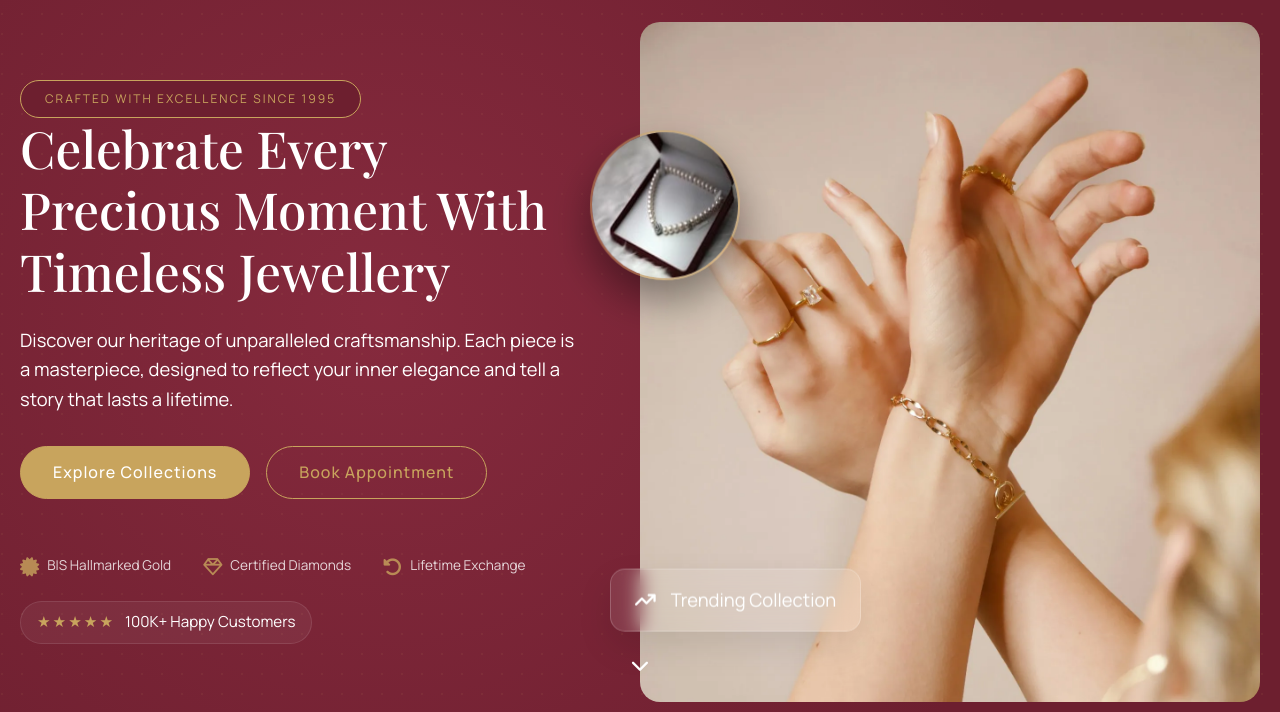
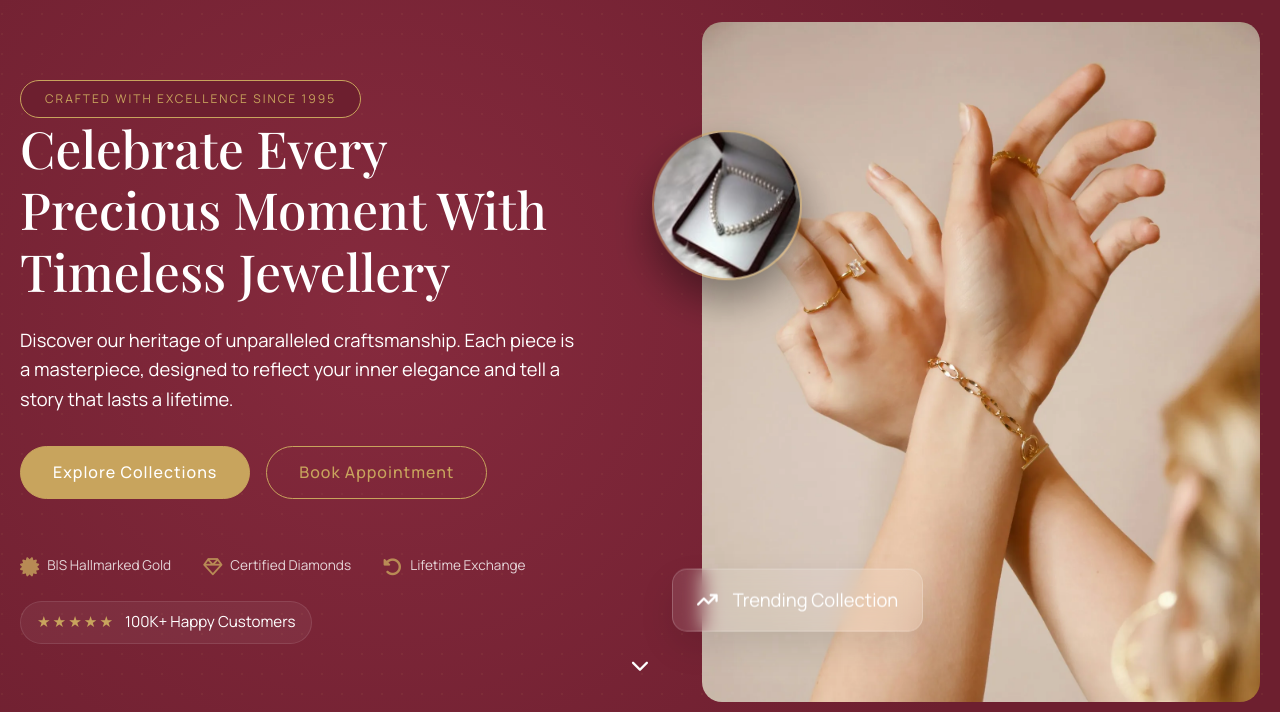
Before and after one commit to lakkampallysamyuktha/Jewellery, a plain HTML site: page index.html in a window 1280 px wide. Shown: the part 88-800 px from the top of the page. Drawn offline with nearby package versions, Linux system fonts and the light colour scheme; a web font is replaced by a local one.

Commit message:
updatedd

```diff
--- a/index.html
+++ b/index.html
@@ -19,7 +19,7 @@
     <!-- AOS Animation CSS -->
     <link href="https://unpkg.com/aos@2.3.1/dist/aos.css" rel="stylesheet">
     <!-- Custom CSS -->
-    <link rel="stylesheet" href="styles.css?v=21">
+    <link rel="stylesheet" href="styles.css?v=22">
 </head>
 <body>
     <!-- Luxury Loader -->
--- a/styles.css
+++ b/styles.css
@@ -1370,6 +1370,7 @@ body.no-scroll {
         flex-direction: row;
         align-items: center;
         gap: 0;
+        justify-content: space-between;
     }
 
     .hero-content {
@@ -1378,7 +1379,7 @@ body.no-scroll {
     }
 
     .hero-image-wrapper {
-        flex: 0 0 50%;
+        flex: 0 0 45%;
         height: 85vh;
         order: 1;
     }
```
